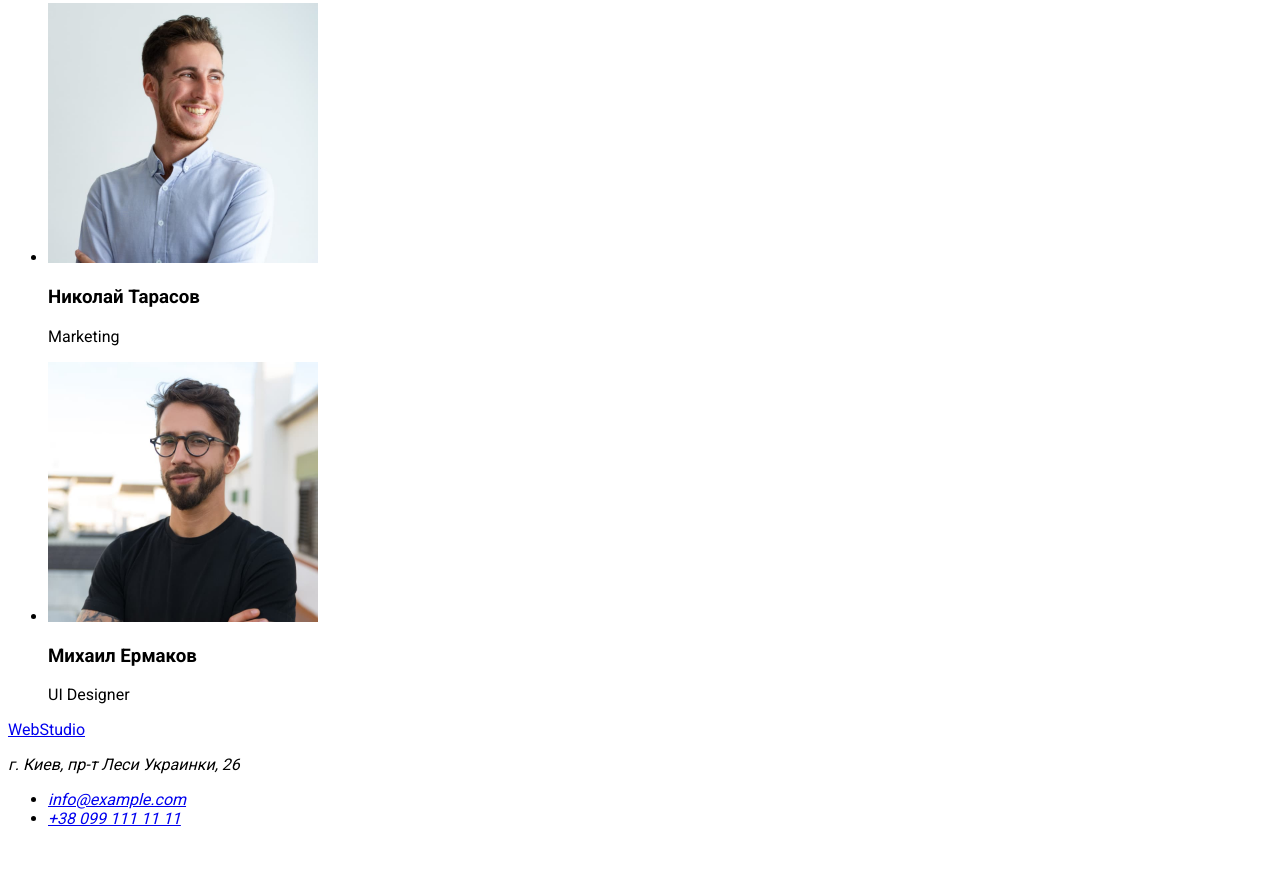
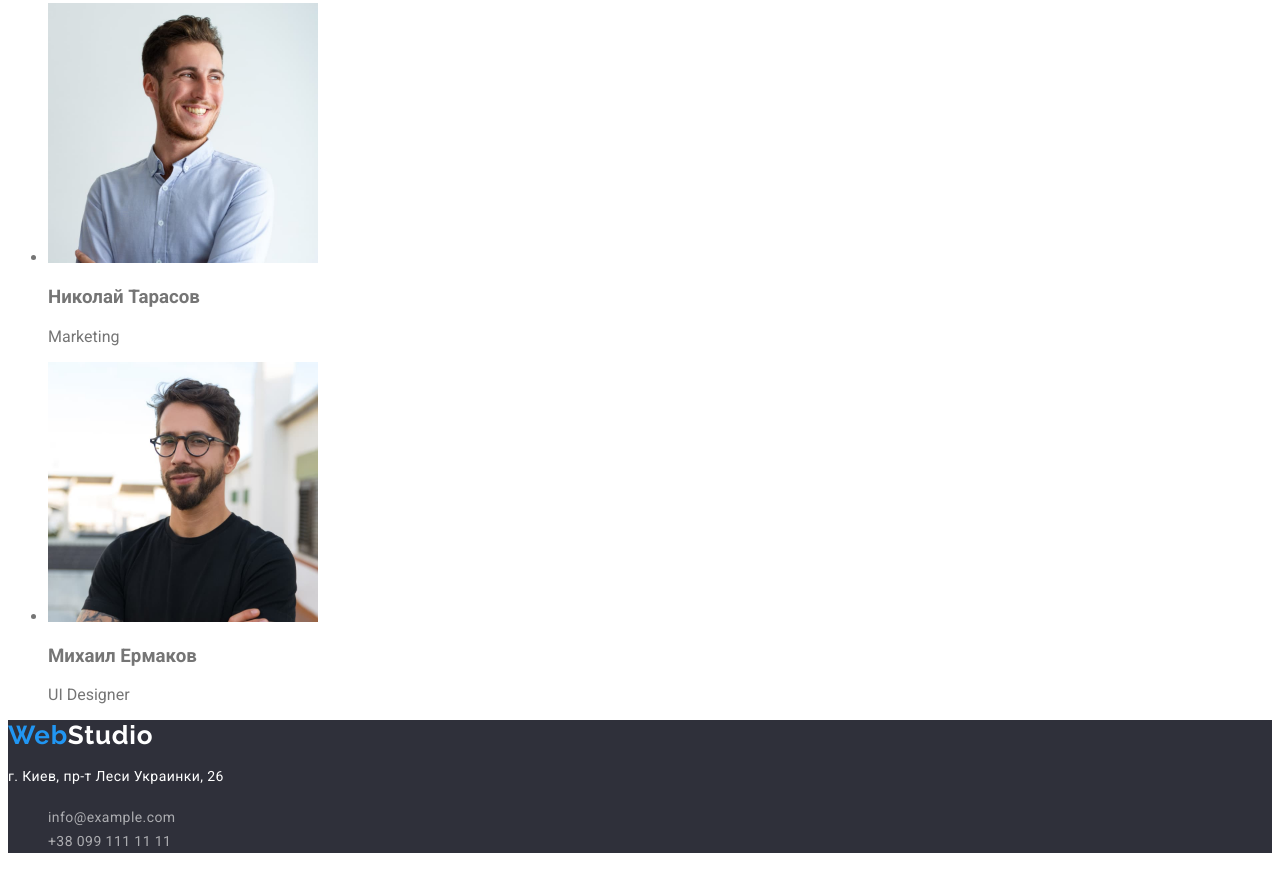
Before and after one commit to achumachenko/goit-markup-hw-02, a plain HTML site: page index.html in a window 1280 px wide. Shown: the part 2455-3324 px from the top of the page. Before the commit the page ends 3299 px from the top, so only its background shows below. Drawn offline with Linux system fonts and the light colour scheme.

Commit message:
изменил стили

```diff
--- a/css/styles.css
+++ b/css/styles.css
@@ -2,10 +2,14 @@
 /* roboto regular bold medium black  */
 :root{
     --accent-color: #2196F3;
+    --main-font: 'Roboto',
+    sans-serif;
+    --secondary-font: 'Raleway',
+    sans-serif;
 }
 body{
-    font-family: 'Roboto',
-    sans-serif;
+    font-family:var(--main-font);
+    color: #757575;
 }
 .item {
     list-style: none;
@@ -18,8 +22,7 @@ body{
 /* ======== логотип ======== */
 
 .logo {
-    font-family: 'Raleway',
-    sans-serif;
+    font-family: var(--secondary-font);
     font-style: normal;
     font-weight: 700;
     font-size: 26px;
@@ -29,16 +32,12 @@ body{
     color: #2196F3;
     text-decoration: none;
 }
-.header-logo {
-    font-family: 'Raleway',
-    sans-serif;
-    font-style: normal;
-    font-weight: 700;
-    font-size: 26px;
-    line-height: 31px;
-    /* identical to box height */
-    letter-spacing: 0.03em;
+
+.logo-theme-light{
     color: #000000;
+}
+.logo-theme-dark{
+    color: #FFFFFF;
 }
 
 /* ====== Меню в шапке ====== */
@@ -58,7 +57,7 @@ body{
     font-size: 14px;
     line-height: 1.142;
     letter-spacing: 0.02em;
-    color: #757575;
+    /* color: #757575; */
 }
 .nav-menu-link:hover,
 .nav-menu-link:focus,
@@ -84,13 +83,12 @@ body{
     color: #FFFFFF;
 }
 .hero-button{
-    font-family: 'Roboto',
-    sans-serif;
+    font-family: var(--main-font);
     font-style: normal;
     font-weight: 700;
     font-size: 16px;
     line-height: 1.363;
-     display: flex;
+    display: flex;
     align-items: center;
     text-align: center;
     letter-spacing: 0.06em;
@@ -102,3 +100,26 @@ body{
     width: 200px;
     height: 50px;
 }
+
+/* =========== Footer======== */
+.page-footer{
+    background: #2F303A;
+}
+.address-text{
+
+    font-style: normal;
+    font-weight: 400;
+    font-size: 14px;
+    line-height: 1.714;
+    letter-spacing: 0.03em;
+    color: #FFFFFF;
+}
+.contacts-footer-link{
+    font-family: var(--main-font);
+    font-style: normal;
+    font-weight: 400;
+    font-size: 14px;
+    line-height: 24px;
+    letter-spacing: 0.03em;
+    color: rgba(255, 255, 255, 0.6);
+}
--- a/index.html
+++ b/index.html
@@ -15,7 +15,7 @@
     <!-- Header -->
     <header class="page-header">
         <nav class="header-nav">
-            <a class="logo" href="./index.html" lang="en">Web<span class="header-logo">Studio</span></a>
+            <a class="logo" href="./index.html" lang="en">Web<span class="logo-theme-light">Studio</span></a>
             <ul class="nav-menu">
                 <li class="nav-menu-item item"><a href="./index.html" class="nav-menu-link link">Студия</a></li>
                 <li class="nav-menu-item item"><a href="portfolio.html" class="nav-menu-link link">Портфолио</a></li>
@@ -66,7 +66,6 @@
             </ul>
         </section>
         <!-- Our team -->
-        <div>
             <section>
                 <h2>Наша команда</h2>
                 <ul>
@@ -92,16 +91,15 @@
                     </li>
                 </ul>
             </section>
-        </div>
     </main>
     <!-- Footer -->
-    <footer>
-            <a href="./index.html" lang="en">WebStudio</a>
+    <footer class="page-footer">
+            <a class="logo" href="./index.html" lang="en">Web<span class="logo-theme-dark">Studio</span></a>
             <address>
-                <p>г. Киев, пр-т Леси Украинки, 26</p>
+                <p class="address-text">г. Киев, пр-т Леси Украинки, 26</p>
                 <ul>
-                    <li><a href="#">info@example.com</a></li>
-                    <li><a href="#">+38 099 111 11 11</a></li>
+                    <li class="contacts-footer-item item"><a href="#" class="contacts-footer-link link">info@example.com</a></li>
+                    <li class="contacts-footer-item item"><a href="#" class="contacts-footer-link link">+38 099 111 11 11</a></li>
                 </ul>
             </address>
     </footer>
```
Also changed, not shown: portfolio.html (+12 -10 lines).
